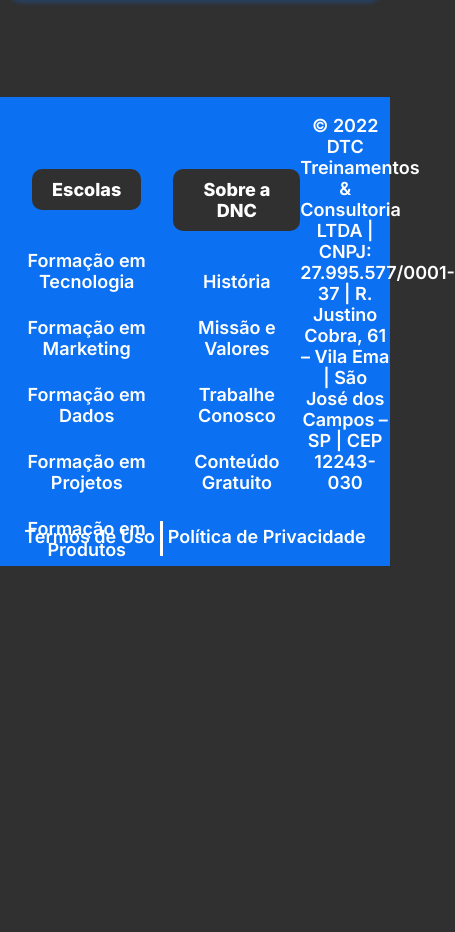
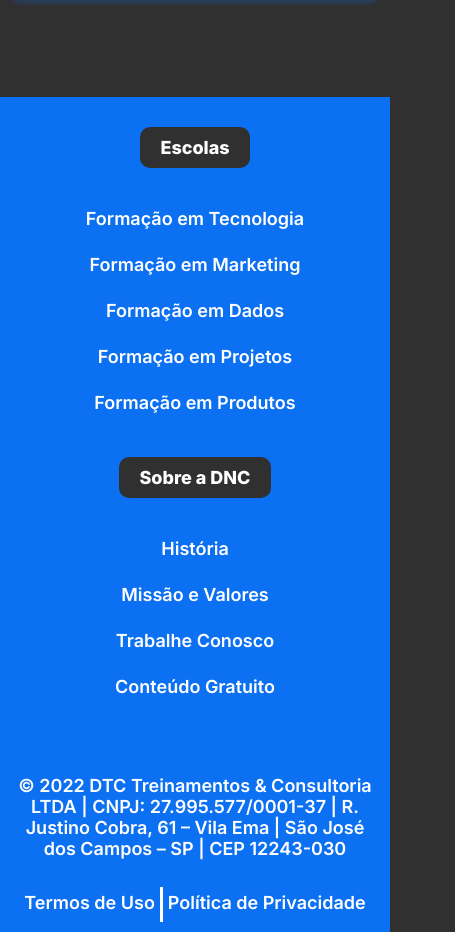
Before and after one commit to mrcsmrt/bootcamp-dnc, a plain HTML site: page index.html in a window 390 px wide. Shown: the part 1665-2597 px from the top of the page, 455 px wide, since content can reach past the window. Before the commit the page ends 2250 px from the top, so only its background shows below. Drawn offline with Linux system fonts and the light colour scheme.

Commit message:
Adicionando media query no footer

```diff
--- a/style.css
+++ b/style.css
@@ -277,4 +277,12 @@
     .checkBoxItens label {
         font-size: 17px;
     }
+
+    footer .line1 {
+        flex-direction: column;
+    }
+
+    footer .adress {
+        width: 95%;
+    }
 }
```
